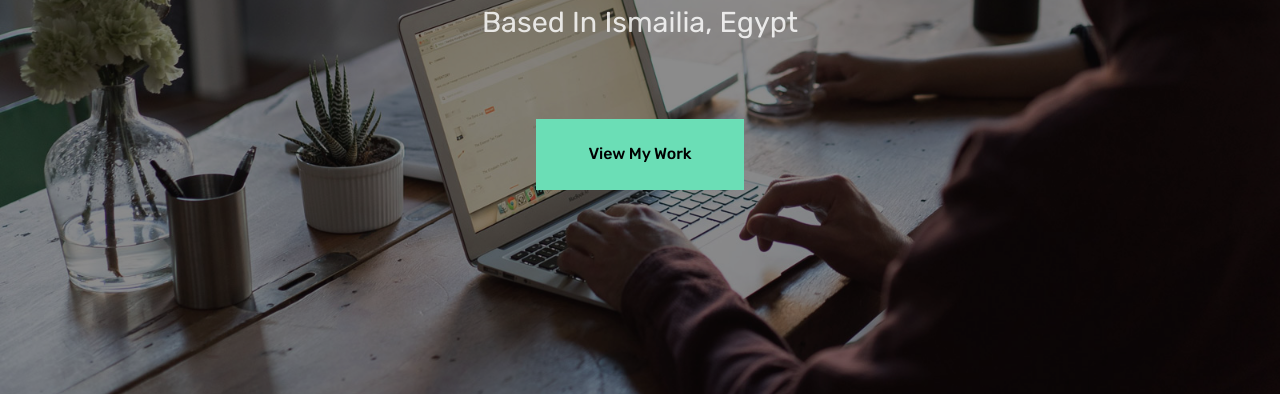
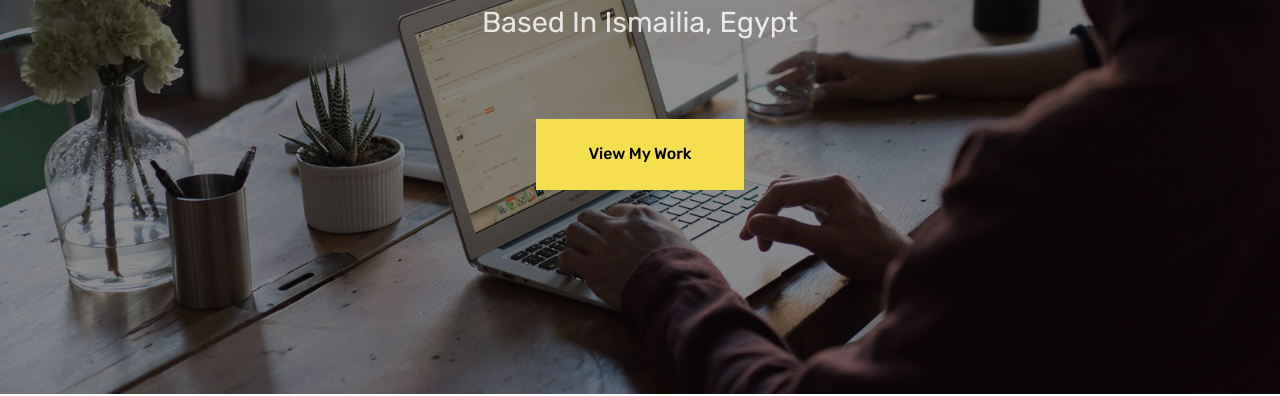
Before and after one commit to alyaanafea/Responsive-Website, a plain HTML site: page full.html in a window 1280 px wide. Shown: the part 406-802 px from the top of the page. Drawn offline with nearby package versions, Linux system fonts and the light colour scheme.

Commit message:
edid style

```diff
--- a/full.css
+++ b/full.css
@@ -1,8 +1,8 @@
 :root {
-    /* --main-color: #f5df4e;
-    --hover-color: #f2e173; */
-    --main-color: #6bdeb6;
-    --hover-color:#8cf0cd ;
+    --main-color: #f5df4e;
+    --hover-color: #f2e173;
+    /* --main-color: #6bdeb6;
+    --hover-color:#8cf0cd ; */
     --border-color: rgb(202, 199, 199);
     --icon-hover: rgb(6, 20, 27);
 }
```
